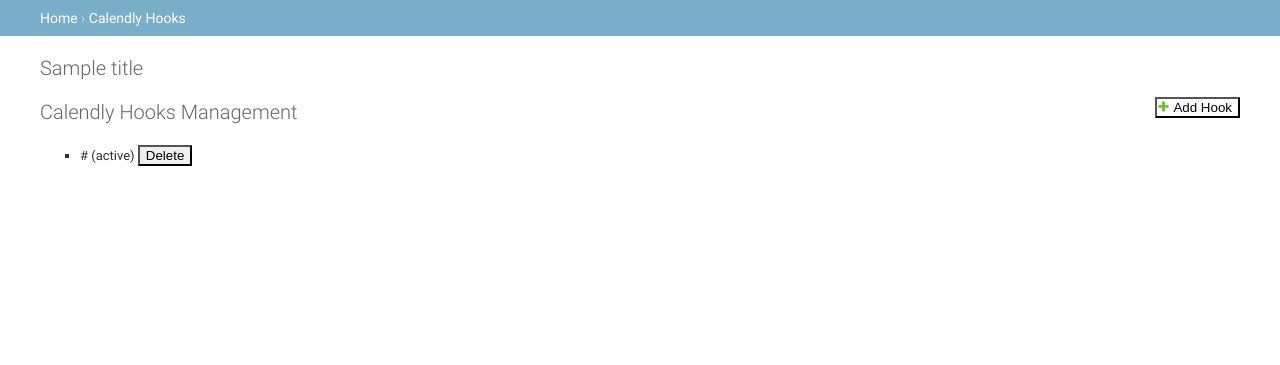
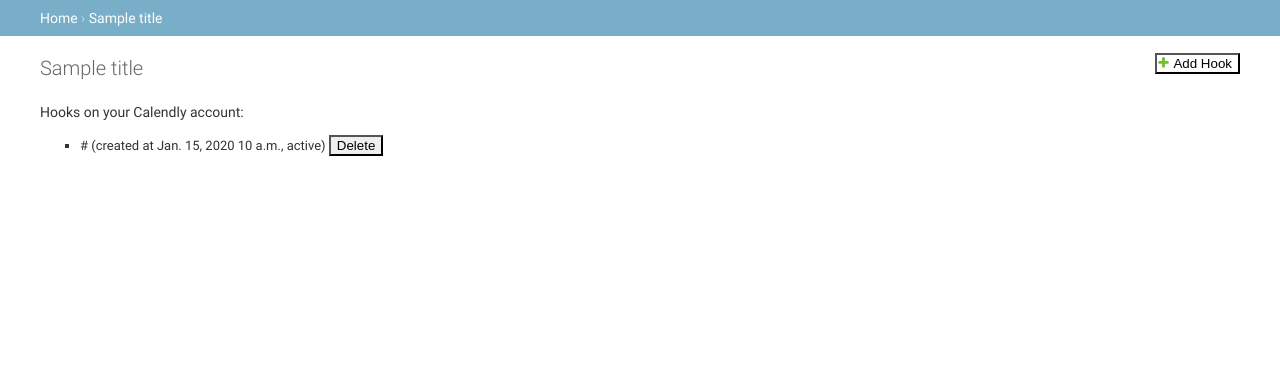
Before and after one commit to phy25/calendly_helper_django, a Django app: template webhook_calendly/templates/webhook_calendly/list.html in a window 1280 px wide. Shown: the part 64-429 px from the top of the page. Run offline with Django 3.2, Linux system fonts and the light colour scheme; the template is opened without the code that fills it: most values are stand-ins (such as "Sample title", 1, 10 or a date in 2020).

Commit message:
Fix webhook_calendly page title

```diff
--- a/webhook_calendly/templates/webhook_calendly/list.html
+++ b/webhook_calendly/templates/webhook_calendly/list.html
@@ -17,13 +17,12 @@
 {% block breadcrumbs %}
 <div class="breadcrumbs">
 <a href="{% url 'admin:index' %}">{% trans 'Home' %}</a>
-&rsaquo; <a href="{% url 'admin:index' %}">Calendly Hooks</a>
+&rsaquo; <a href="{% url 'list_hooks' %}">{{ title }}</a>
 </div>
 {% endblock %}
 
 {% block content %}
 <div id="content-main">
-    <h1>Calendly Hooks Management</h1>
     <ul class="object-tools">
         <li>
             <form action="{% url 'add_hook' %}" method="post">
@@ -33,19 +32,22 @@
         </li>
     </ul>
     {% if hooks_list %}
+        <p>Hooks on your Calendly account:</p>
         <ul>
         {% for h in hooks_list %}
             <li>
                 <form action="{% url 'remove_hook' h.id %}" method="post">
                     {% csrf_token %}
-                    {{ h.attributes.url }} ({{ h.attributes.state }})
+                    {{ h.attributes.url }}
+                    (created at {{ h.attributes.created_at|date }} {{ h.attributes.created_at|time }},
+                    {{ h.attributes.state }})
                     <button type="submit">Delete</button>
                 </form>
             </li>
         {% endfor %}
         </ul>
     {% else %}
-        <p>Cannot find any hooks on Calendly.</p>
+        <p>Cannot find any hooks on your Calendly account.</p>
     {% endif %}
 </div>
 {% endblock %}
```
Also changed, not shown: webhook_calendly/views.py (+12 -0 lines).
